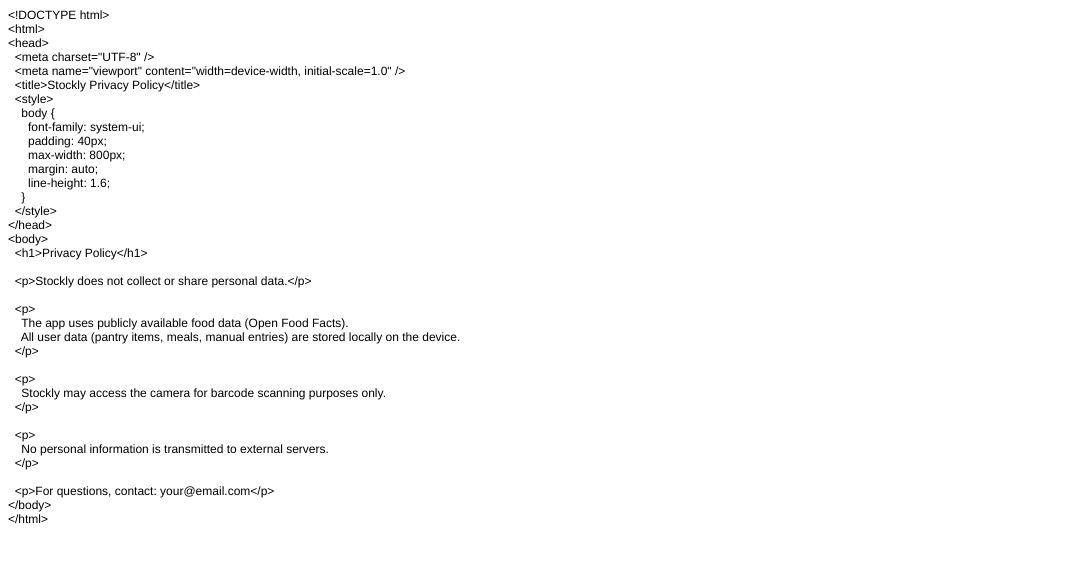
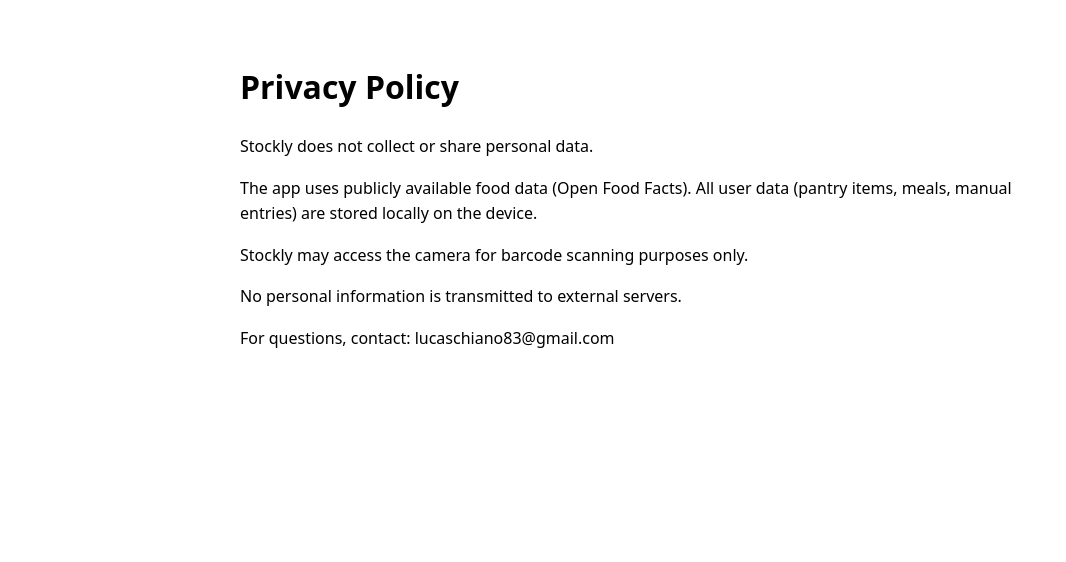
Before and after one commit to luk383/stockly-website, a plain HTML site: page docs/privacy.html in a window 1280 px wide. Shown: the whole page, without its empty margins (0-1066 px from the left). Drawn offline with Linux system fonts and the light colour scheme.

Commit message:
Revise privacy.html for modern HTML and clarity
Updated the privacy policy document to modern HTML standards and improved readability.

```diff
--- a/docs/privacy.html
+++ b/docs/privacy.html
@@ -1,53 +1,37 @@
-<!DOCTYPE html PUBLIC "-//W3C//DTD HTML 4.01//EN" "http://www.w3.org/TR/html4/strict.dtd">
+<!DOCTYPE html>
 <html>
 <head>
-  <meta http-equiv="Content-Type" content="text/html; charset=utf-8">
-  <meta http-equiv="Content-Style-Type" content="text/css">
-  <title></title>
-  <meta name="Generator" content="Cocoa HTML Writer">
-  <meta name="CocoaVersion" content="2685.4">
-  <style type="text/css">
-    p.p1 {margin: 0.0px 0.0px 0.0px 0.0px; font: 12.0px Helvetica}
-    p.p2 {margin: 0.0px 0.0px 0.0px 0.0px; font: 12.0px Helvetica; min-height: 14.0px}
+  <meta charset="UTF-8" />
+  <meta name="viewport" content="width=device-width, initial-scale=1.0" />
+  <title>Stockly Privacy Policy</title>
+  <style>
+    body {
+      font-family: system-ui;
+      padding: 40px;
+      max-width: 800px;
+      margin: auto;
+      line-height: 1.6;
+    }
   </style>
 </head>
 <body>
-<p class="p1">&lt;!DOCTYPE html&gt;</p>
-<p class="p1">&lt;html&gt;</p>
-<p class="p1">&lt;head&gt;</p>
-<p class="p1"><span class="Apple-converted-space">  </span>&lt;meta charset="UTF-8" /&gt;</p>
-<p class="p1"><span class="Apple-converted-space">  </span>&lt;meta name="viewport" content="width=device-width, initial-scale=1.0" /&gt;</p>
-<p class="p1"><span class="Apple-converted-space">  </span>&lt;title&gt;Stockly Privacy Policy&lt;/title&gt;</p>
-<p class="p1"><span class="Apple-converted-space">  </span>&lt;style&gt;</p>
-<p class="p1"><span class="Apple-converted-space">    </span>body {</p>
-<p class="p1"><span class="Apple-converted-space">      </span>font-family: system-ui;</p>
-<p class="p1"><span class="Apple-converted-space">      </span>padding: 40px;</p>
-<p class="p1"><span class="Apple-converted-space">      </span>max-width: 800px;</p>
-<p class="p1"><span class="Apple-converted-space">      </span>margin: auto;</p>
-<p class="p1"><span class="Apple-converted-space">      </span>line-height: 1.6;</p>
-<p class="p1"><span class="Apple-converted-space">    </span>}</p>
-<p class="p1"><span class="Apple-converted-space">  </span>&lt;/style&gt;</p>
-<p class="p1">&lt;/head&gt;</p>
-<p class="p1">&lt;body&gt;</p>
-<p class="p1"><span class="Apple-converted-space">  </span>&lt;h1&gt;Privacy Policy&lt;/h1&gt;</p>
-<p class="p2"><br></p>
-<p class="p1"><span class="Apple-converted-space">  </span>&lt;p&gt;Stockly does not collect or share personal data.&lt;/p&gt;</p>
-<p class="p2"><br></p>
-<p class="p1"><span class="Apple-converted-space">  </span>&lt;p&gt;</p>
-<p class="p1"><span class="Apple-converted-space">    </span>The app uses publicly available food data (Open Food Facts).</p>
-<p class="p1"><span class="Apple-converted-space">    </span>All user data (pantry items, meals, manual entries) are stored locally on the device.</p>
-<p class="p1"><span class="Apple-converted-space">  </span>&lt;/p&gt;</p>
-<p class="p2"><br></p>
-<p class="p1"><span class="Apple-converted-space">  </span>&lt;p&gt;</p>
-<p class="p1"><span class="Apple-converted-space">    </span>Stockly may access the camera for barcode scanning purposes only.</p>
-<p class="p1"><span class="Apple-converted-space">  </span>&lt;/p&gt;</p>
-<p class="p2"><br></p>
-<p class="p1"><span class="Apple-converted-space">  </span>&lt;p&gt;</p>
-<p class="p1"><span class="Apple-converted-space">    </span>No personal information is transmitted to external servers.</p>
-<p class="p1"><span class="Apple-converted-space">  </span>&lt;/p&gt;</p>
-<p class="p2"><br></p>
-<p class="p1"><span class="Apple-converted-space">  </span>&lt;p&gt;For questions, contact: your@email.com&lt;/p&gt;</p>
-<p class="p1">&lt;/body&gt;</p>
-<p class="p1">&lt;/html&gt;</p>
+  <h1>Privacy Policy</h1>
+
+  <p>Stockly does not collect or share personal data.</p>
+
+  <p>
+    The app uses publicly available food data (Open Food Facts).
+    All user data (pantry items, meals, manual entries) are stored locally on the device.
+  </p>
+
+  <p>
+    Stockly may access the camera for barcode scanning purposes only.
+  </p>
+
+  <p>
+    No personal information is transmitted to external servers.
+  </p>
+
+  <p>For questions, contact: lucaschiano83@gmail.com</p>
 </body>
 </html>
```
